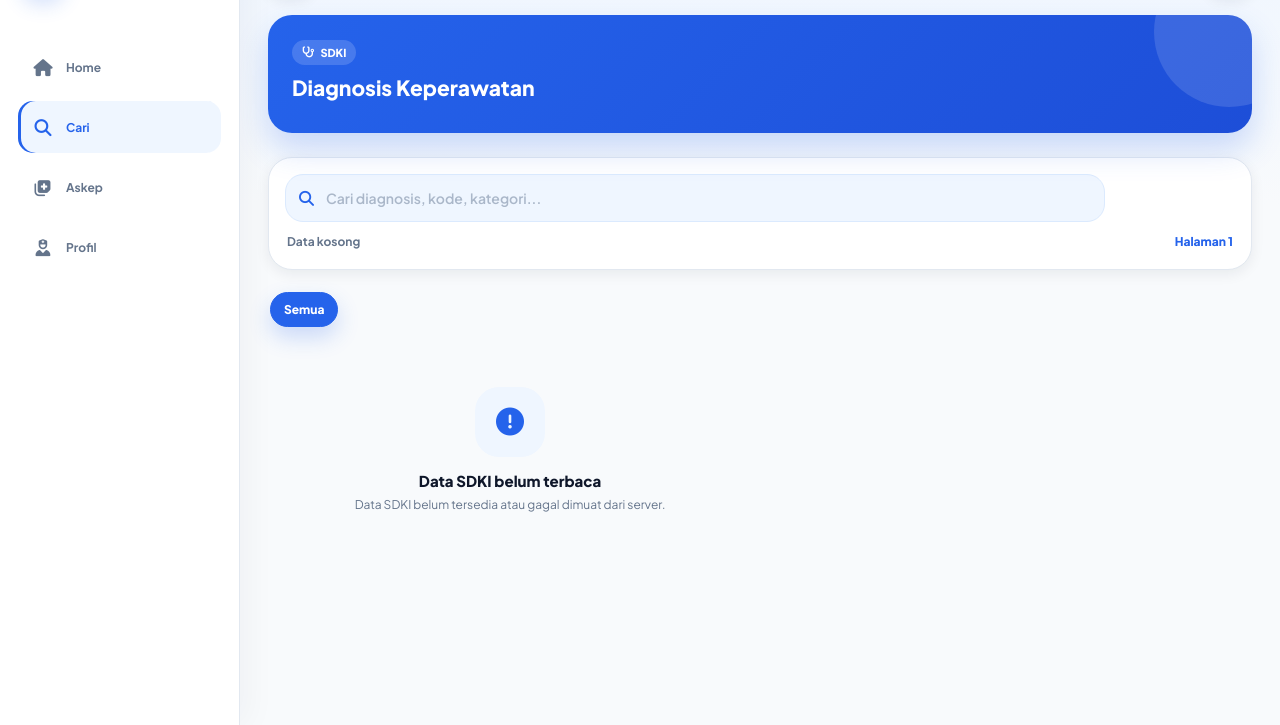
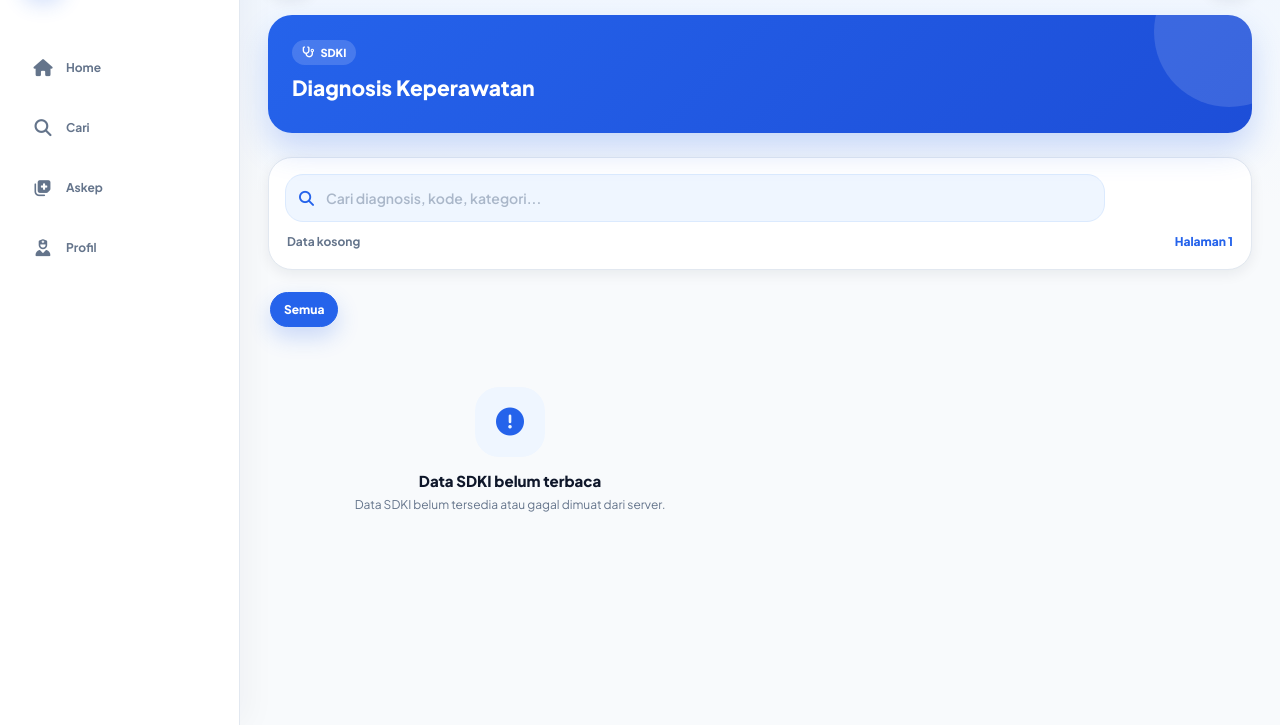
Before and after one commit to mkhoirulzed-svg/Askep, a plain HTML site: page pages/sdki.html in a window 1280 px wide. Shown: the part 75-800 px from the top of the page. Drawn offline with Linux system fonts and the light colour scheme; no server answers.

Commit message:
Remove active Cari tab from standards pages

```diff
--- a/pages/sdki.html
+++ b/pages/sdki.html
@@ -99,7 +99,7 @@
     <span>Home</span>
   </a>
 
-  <a href="search.html" class="bottom-item active native-click">
+  <a href="search.html" class="bottom-item native-click">
     <i class="fa-solid fa-magnifying-glass"></i>
     <span>Cari</span>
   </a>
```
